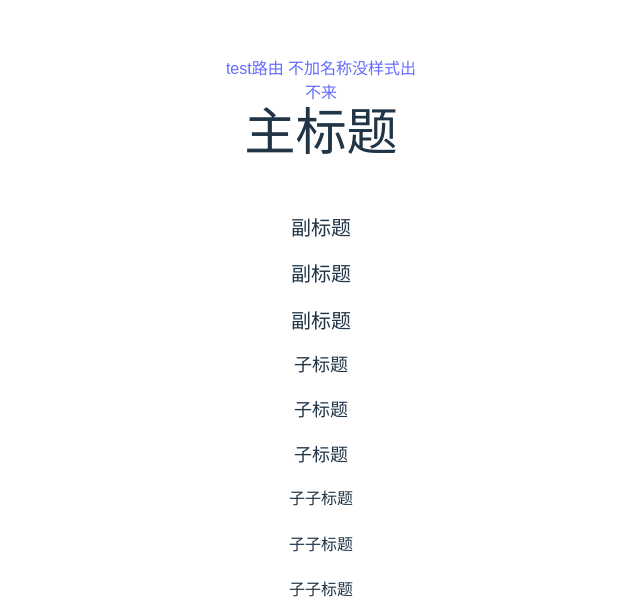
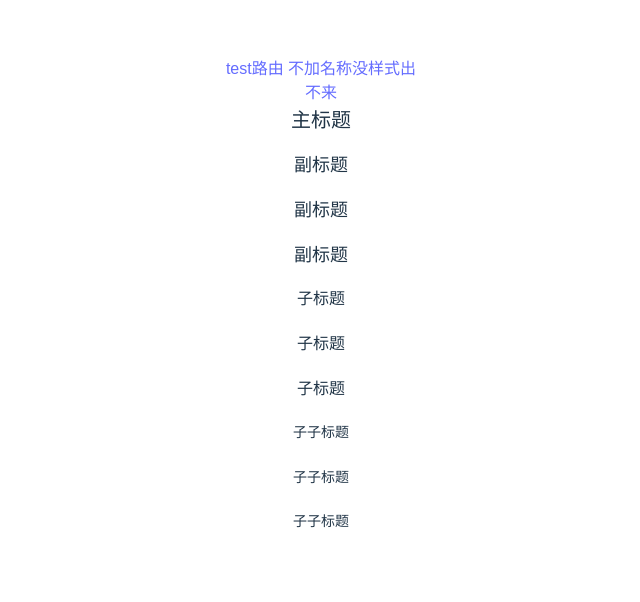
Before and after one commit to EthanShen10086/react-learning, a React (Vite) app: page /self-context in a window 1280 px wide. Shown: the part 243-845 px from the top of the page, without its empty margins (319-959 px from the left). After the commit the page ends 800 px from the top, so only its background shows below. Built offline with nearby package versions, Linux system fonts and the light colour scheme.

Commit message:
refactor: using useContext instead of using passing conponent prop

```diff
--- a/src/components/use-self-context/Page.jsx
+++ b/src/components/use-self-context/Page.jsx
@@ -7,17 +7,17 @@ export default function Page() {
 			组件会使用 UI 树中在它上层最近的那个 <LevelContext.Provider> 传递过来的值。 */
 	}
 	return (
-		<Section level={1}>
+		<Section>
 			<Heading>主标题</Heading>
-			<Section level={2}>
+			<Section>
 				<Heading>副标题</Heading>
 				<Heading>副标题</Heading>
 				<Heading>副标题</Heading>
-				<Section level={3}>
+				<Section>
 					<Heading>子标题</Heading>
 					<Heading>子标题</Heading>
 					<Heading>子标题</Heading>
-					<Section level={4}>
+					<Section>
 						<Heading>子子标题</Heading>
 						<Heading>子子标题</Heading>
 						<Heading>子子标题</Heading>
--- a/src/components/use-self-context/Section.jsx
+++ b/src/components/use-self-context/Section.jsx
@@ -1,10 +1,15 @@
 import { LevelContext } from './LevelContext';
-export default function Section({ level, children }) {
+import { useContext } from 'react';
+export default function Section({ children }) {
+	const level = useContext(LevelContext);
+	console.log(level, '== useContext');
 	return (
 		<section className="section">
 			{/* “如果在 <Section> 组件中的任何子组件请求 LevelContext，给他们这个 level。”
 			组件会使用 UI 树中在它上层最近的那个 <LevelContext.Provider> 传递过来的值。 */}
-			<LevelContext.Provider value={level}>{children}</LevelContext.Provider>
+			<LevelContext.Provider value={level + 1}>
+				{children}
+			</LevelContext.Provider>
 		</section>
 	);
 }
```
